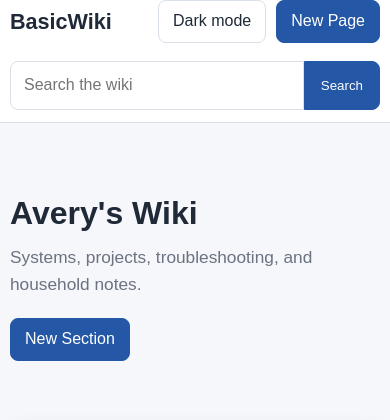
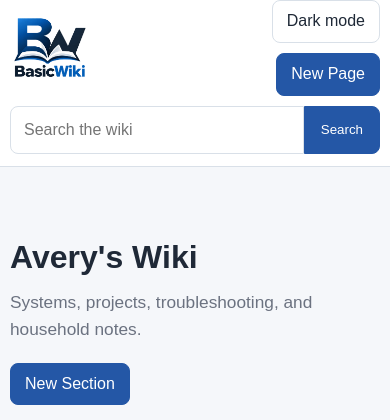
Before and after one commit to jeffavery/BasicWiki, a Flask app: page / in a window 390 px wide. Shown: the top 420 px of the page. Run offline with Flask 3, Linux system fonts and the light colour scheme; data comes from the database, SQL or seed files in the repository; data that the repository does not hold is empty.

Commit message:
Use transparent BasicWiki logo in responsive header

```diff
--- a/static/style.css
+++ b/static/style.css
@@ -45,10 +45,26 @@ a { color: var(--accent); }
 }
 
 .brand {
+    display: inline-flex;
+    align-items: center;
+    justify-self: start;
+    padding: 6px 0;
     color: var(--text);
     font-size: 1.35rem;
     font-weight: 800;
     text-decoration: none;
+}
+
+.brand-logo {
+    display: block;
+    width: 104px;
+    max-width: 100%;
+    height: auto;
+}
+
+html[data-theme="dark"] .brand {
+    background: #fff;
+    border-radius: 8px;
 }
 
 .search-form {
@@ -71,6 +87,7 @@ a { color: var(--accent); }
 }
 
 .search-form input {
+    min-width: 0;
     border-radius: 8px 0 0 8px;
 }
 
@@ -418,6 +435,9 @@ dialog::backdrop {
 }
 
 @media (max-width: 600px) {
+    .brand-logo { width: 80px; }
+    .topbar-inner { grid-template-columns: minmax(0, 1fr) auto; gap: 10px; }
+    .topbar-actions { max-width: 190px; }
     .shell { width: min(100% - 20px, 1180px); }
     .section-grid { grid-template-columns: 1fr; }
     .section-card { min-height: 150px; }
--- a/templates/base.html
+++ b/templates/base.html
@@ -10,7 +10,9 @@
 <body>
 <header class="topbar">
     <div class="shell topbar-inner">
-        <a class="brand" href="{{ url_for('home') }}">BasicWiki</a>
+        <a class="brand" href="{{ url_for('home') }}">
+            <img class="brand-logo" src="{{ url_for('static', filename='basicwiki-logo.png') }}" alt="BasicWiki" width="1254" height="1254">
+        </a>
         <form class="search-form" action="{{ url_for('search') }}" method="get">
             <input type="search" name="q" value="{{ request.args.get('q','') }}" placeholder="Search the wiki">
             <button type="submit">Search</button>
```
Also changed, not shown: static/basicwiki-logo.png (added).
